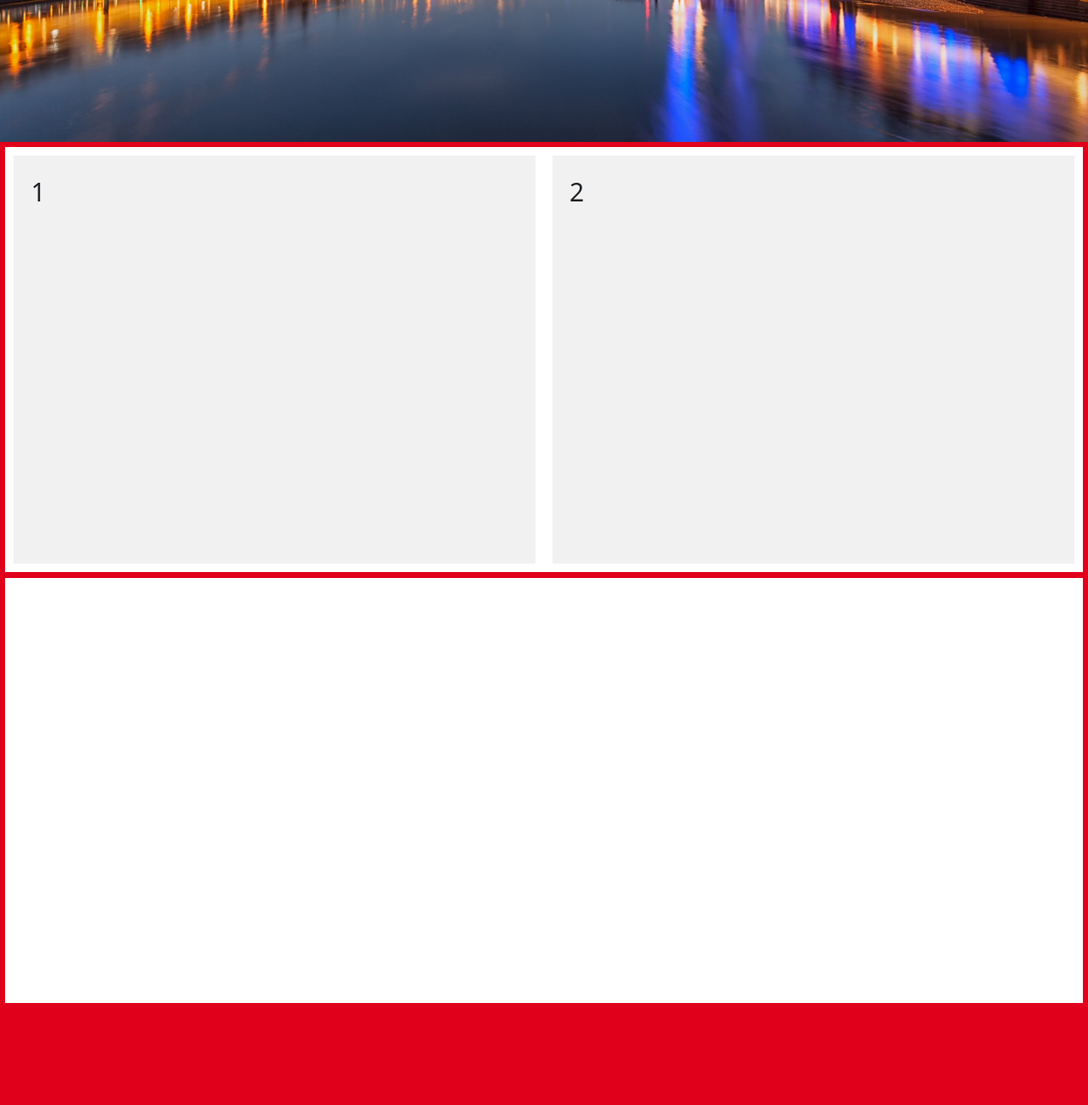
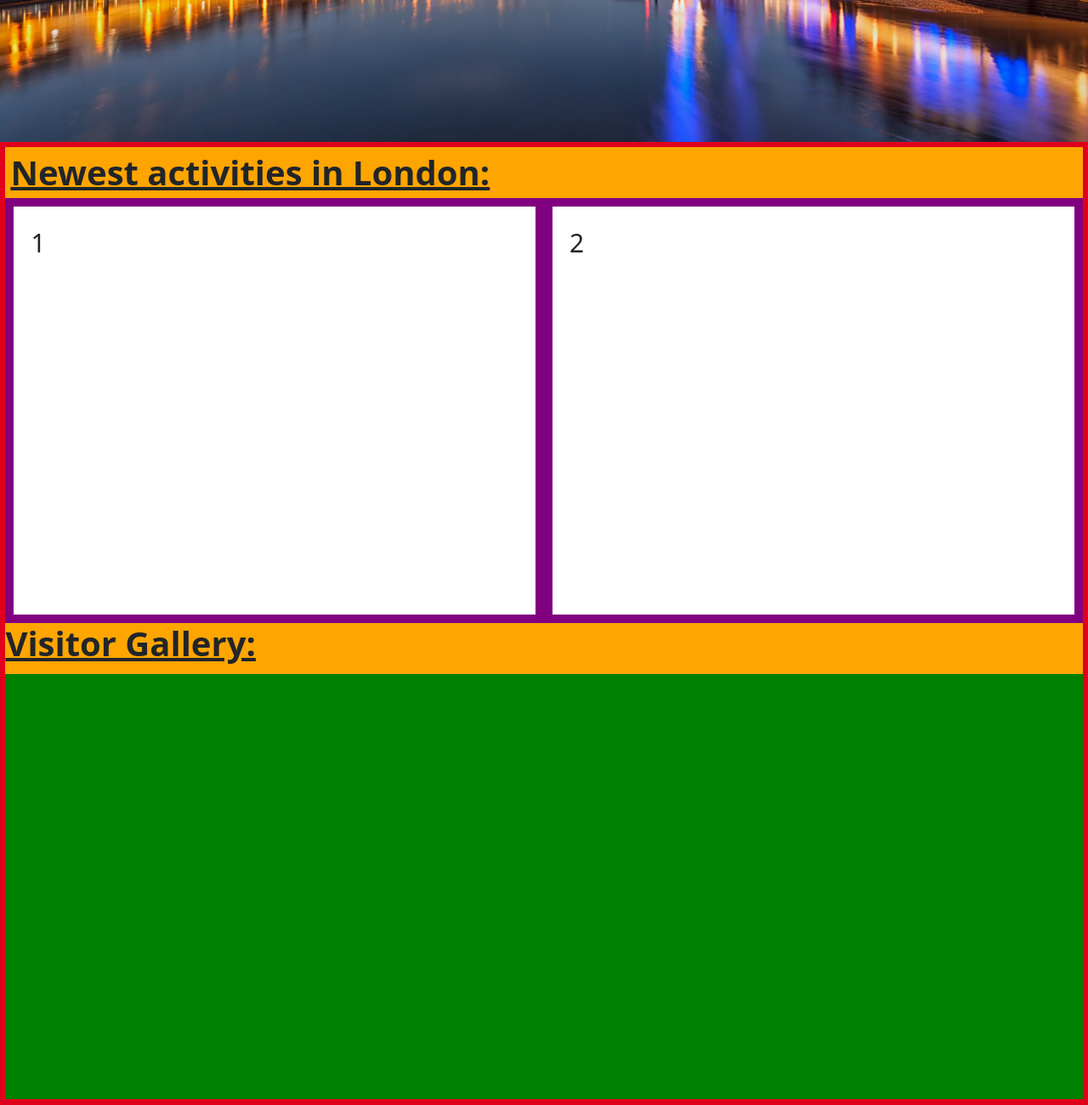
Before and after one commit to SuRRiEs006/travel-ad-page, a plain HTML site: page index.html in a window 1280 px wide. Shown: the part 621-1921 px from the top of the page at 85% size. Before the commit the page ends 1801 px from the top, so only its background shows below. Drawn offline with nearby package versions, Linux system fonts and the light colour scheme.

Commit message:
improved UI on index page

```diff
--- a/index.html
+++ b/index.html
@@ -11,19 +11,39 @@
 		<title>Visit London!</title>
 
 		<style>
-            .flexContainer {
+
+            .topFlexContainer {
+                padding: 6px;
                 margin-top: 0.5%;
                 margin-left:0.5%;
                 margin-right:0.5%;
+                margin-bottom: 0%;
                 display: flex;
-                height: 500px;
+                background-color: #ffffff;
+            }
+
+            .flexContainer {
+                margin-top: 0%;
+                margin-left:0.5%;
+                margin-right:0.5%;
+                margin-bottom: 0%;
+                display: flex;
+                background-color: #ffffff;
+            }
+
+            .bottomFlexContainer {
+                margin-top: 0%;
+                margin-left:0.5%;
+                margin-right:0.5%;
+                margin-bottom: 0.5%;
+                display: flex;
                 background-color: #ffffff;
             }
 
             .containerCell{
               width: 50%;
               display: flex;
-              background-color: #f1f1f1;
+              background-color: #ffffff;
               margin: 10px;
               padding: 20px;
               font-size: 30px;
@@ -62,13 +82,20 @@
 
 		<img src="img/visitLondonBanner.jpg" class="indexPageBanner" alt="Responsive image">
 
+        <div class="topFlexContainer" style="height: 60px; background-color:orange" >
+        <h1><b><u> Newest activities in London:</u></b></h1>
+        </div>
 
-        <div class="flexContainer">
+        <div class="flexContainer" style="margin-bottom: 0%; height: 500px; background-color:purple">
             <div class="containerCell">1</div>
             <div class="containerCell">2</div>
         </div>
 
-        <div class="flexContainer" style="100px"></div>
+        <div class="flexContainer" style="height: 60px; background-color:orange" >
+        <h1><b><u> Visitor Gallery:</u></b></h1>
+        </div>
+
+        <div class="bottomFlexContainer" style="height: 500px; background-color:green"></div>
 
 		<script src="https://cdn.jsdelivr.net/npm/bootstrap@5.0.2/dist/js/bootstrap.bundle.min.js" integrity="sha384-MrcW6ZMFYlzcLA8Nl+NtUVF0sA7MsXsP1UyJoMp4YLEuNSfAP+JcXn/tWtIaxVXM" crossorigin="anonymous"></script>
 	</body>
```
